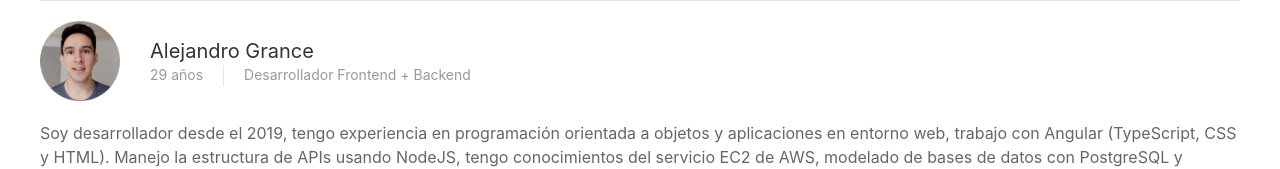
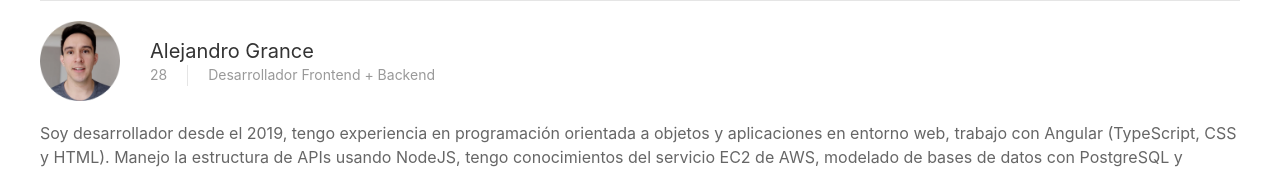
Before and after one commit to AleGrance/Resumen, an Angular app: page / in a window 1280 px wide. Shown: the top 169 px of the page. Built offline with nearby package versions, Linux system fonts and the light colour scheme.

Commit message:
add age calc

```diff
--- a/src/app/app.component.html
+++ b/src/app/app.component.html
@@ -11,7 +11,7 @@
                     <h4 class="uk-comment-title uk-margin-remove"><a class="uk-link-reset" href="#">Alejandro Grance</a>
                     </h4>
                     <ul class="uk-comment-meta uk-subnav uk-subnav-divider uk-margin-remove-top">
-                        <li>29 años</li>
+                        <li>{{age}}</li>
                         <li>Desarrollador Frontend + Backend</li>
                     </ul>
                 </div>
--- a/src/app/app.component.ts
+++ b/src/app/app.component.ts
@@ -1,10 +1,28 @@
 import { Component } from '@angular/core';
-
+import { OnInit } from '@angular/core';
 @Component({
   selector: 'app-root',
   templateUrl: './app.component.html',
   styleUrls: ['./app.component.css']
 })
-export class AppComponent {
+export class AppComponent implements OnInit {
   title = 'prueba';
+  currentYear = new Date().getFullYear();
+  currentMonth = new Date().getMonth();
+  age = 0;
+
+  ngOnInit() {
+    this.calcularEdad();
+    console.log(this.currentMonth + 1);
+  }
+
+  calcularEdad() {
+    let born = 1992;
+
+    if (this.currentMonth < 11) {
+      this.age = (this.currentYear - born) - 1;
+    } else {
+      this.age = (this.currentYear - born);
+    }
+  }
 }
```
